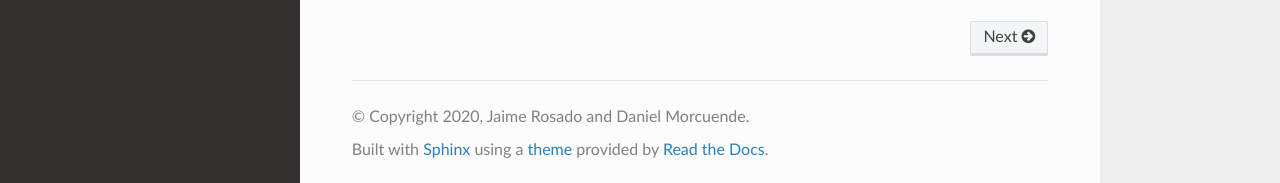
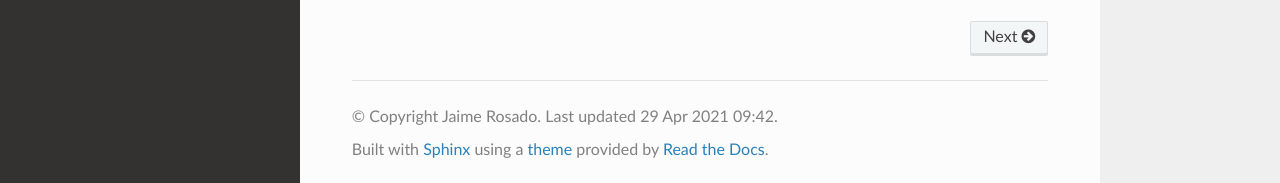
Before and after one commit to JaimeRosado/ShowerModel, a Sphinx documentation site: the page built from docs/index.rst, in a window 1280 px wide and 1044 px high. Shown: the part 858-1041 px from the top of the window. Built offline with Sphinx 7.4.7 and the Read the Docs theme 2.0.0, drawn with Linux system fonts in a browser that asks for light colours; pages that are not in the unit, such as notebooks, are missing from menus; the version number could not be read and is left out; part of the change alters nothing that is shown.

```diff
--- a/docs/conf.py
+++ b/docs/conf.py
@@ -10,19 +10,31 @@
 # add these directories to sys.path here. If the directory is relative to the
 # documentation root, use os.path.abspath to make it absolute, like shown here.
 #
-# import os
+import os
 # import sys
 # sys.path.insert(0, os.path.abspath('.'))
+import datetime
+
+# Get configuration information from setup.cfg
+from configparser import ConfigParser
+
+import showermodel
+
+conf = ConfigParser()
+conf.read([os.path.join(os.path.dirname(__file__), "..", "setup.cfg")])
+setup_cfg = dict(conf.items("metadata"))
 
 
 # -- Project information -----------------------------------------------------
+project = setup_cfg["name"]
+author = setup_cfg["author"]
+copyright = "{}.  Last updated {}".format(
+    setup_cfg["author"], datetime.datetime.now().strftime("%d %b %Y %H:%M")
+)
 
-project = 'ShowerModel'
-copyright = '2020, Jaime Rosado and Daniel Morcuende'
-author = 'Jaime Rosado'
-
-# The full version, including alpha/beta/rc tags
-release = '0.1.0'
+version = showermodel.__version__
+# The full version, including alpha/beta/rc tags.
+release = version
 
 # -- General configuration ---------------------------------------------------
 
```
